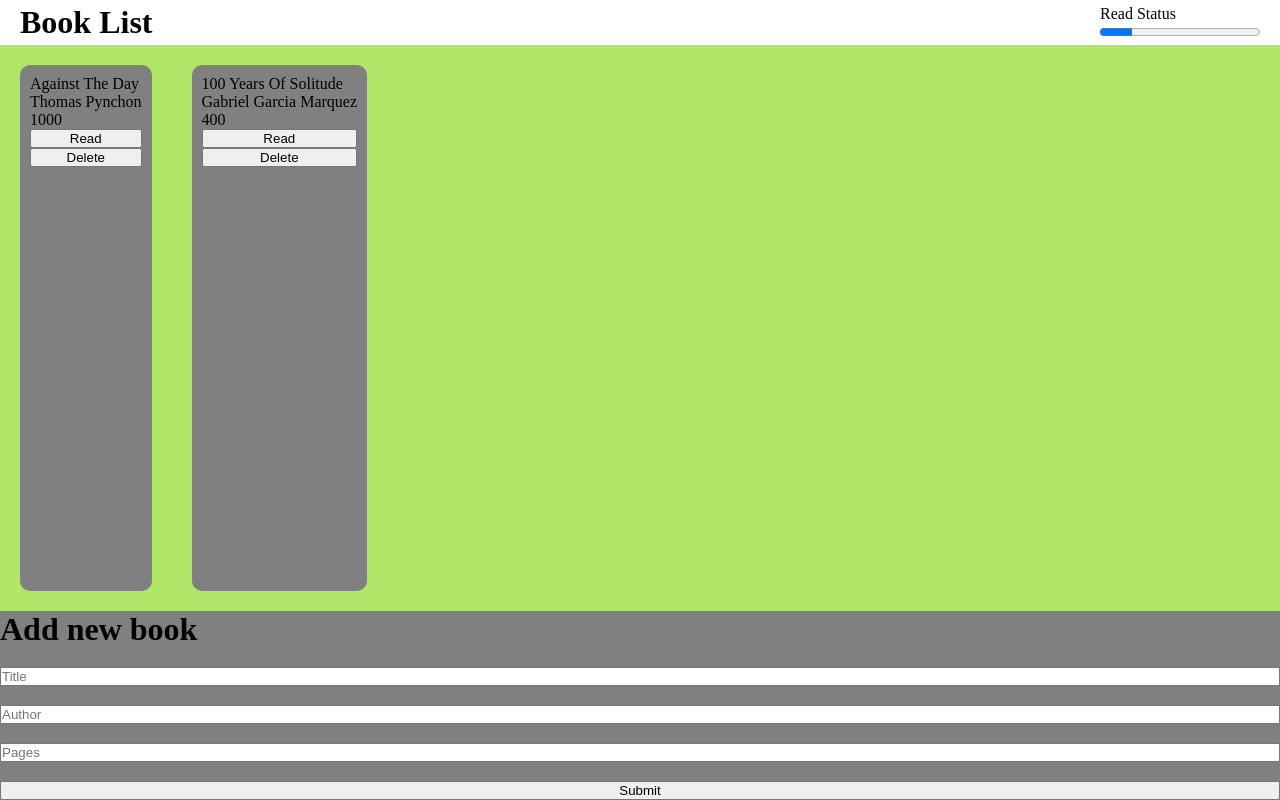
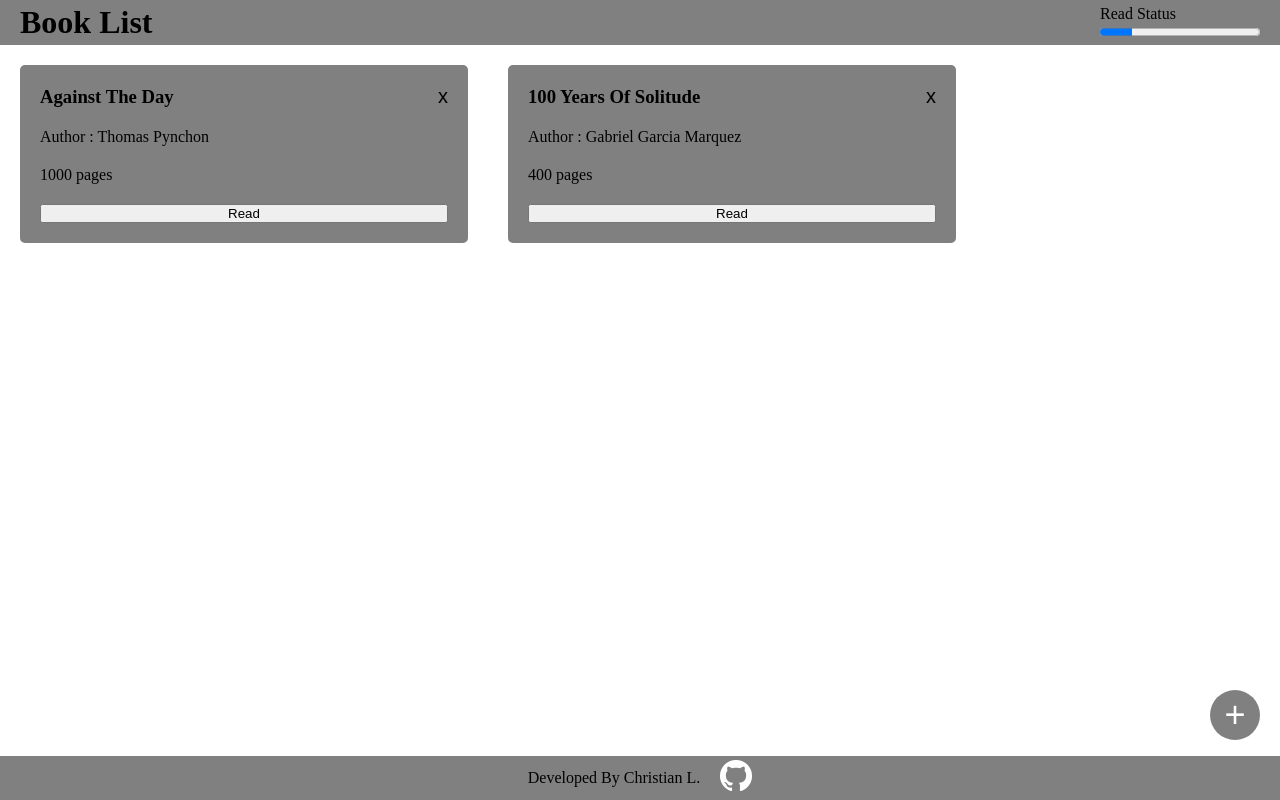
Before and after one commit to LucianiChristian/Library, a plain HTML site: page index.html in a window 1280 px wide. Drawn offline with Linux system fonts and the light colour scheme.

Commit message:
Step 7 In Progress : Basic styling of page 50% done.

```diff
--- a/index.html
+++ b/index.html
@@ -18,6 +18,16 @@
     </header>
     <div class="library">
     </div>
+    <button class="add-book">
+        +
+    </button>
+
+    <footer>
+        <p>Developed By Christian L.</p>
+        <a href="https://github.com/LucianiChristian">
+            <img src="images/GitHub-Mark-Light-32px.png" alt="GitHub Logo">
+        </a>
+    </footer>
     <form class="book-form" action="javascript:addBookFromForm()">
         <h1>Add new book</h1>
         <input type="text" class="title-field" placeholder="Title" required>
--- a/script.js
+++ b/script.js
@@ -84,34 +84,38 @@ function addBookCard(currentBook, index) {
         libraryContainer.appendChild(bookCard);
 
         // Create details of the card div
-        const bookTitle = document.createElement('p');
+        const topDiv = document.createElement('div');
+        topDiv.classList.add('top-div');
+
+        const deleteButton = document.createElement('button');
+        deleteButton.classList.add('delete-button');
+        deleteButton.setAttribute('type', 'button');
+        deleteButton.textContent = 'x';
+
+        const bookTitle = document.createElement('h3');
         bookTitle.classList.add('book-title');
         bookTitle.textContent = currentBook.title;
 
         const bookAuthor = document.createElement('p');
         bookAuthor.classList.add('book-author');
-        bookAuthor.textContent = currentBook.author;
+        bookAuthor.textContent = 'Author : ' + currentBook.author;
 
         const bookPages = document.createElement('p');
         bookPages.classList.add('book-pages');
-        bookPages.textContent = currentBook.pages;
+        bookPages.textContent = currentBook.pages + ' pages';
 
         const readButton = document.createElement('button');
         readButton.classList.add('read-button');
         readButton.setAttribute('type', 'button');
         readButton.textContent = 'Read';
 
-        const deleteButton = document.createElement('button');
-        deleteButton.classList.add('delete-button');
-        deleteButton.setAttribute('type', 'button');
-        deleteButton.textContent = 'Delete';
-
         // Add the card div deatils to the card
-        bookCard.appendChild(bookTitle);
+        bookCard.appendChild(topDiv);
+        topDiv.appendChild(bookTitle);
+        topDiv.appendChild(deleteButton);
         bookCard.appendChild(bookAuthor);
         bookCard.appendChild(bookPages);
         bookCard.appendChild(readButton);
-        bookCard.appendChild(deleteButton);
 
         // Add the 'read' class if readStatus = true
         if(currentBook.readStatus === true) {
--- a/style.css
+++ b/style.css
@@ -19,6 +19,8 @@ header {
     align-items: center;
 
     padding: 4px 20px;
+
+    background-color: grey;
 }
 
 .library {
@@ -26,32 +28,73 @@ header {
 
     display: flex;
     flex-wrap: wrap;
-
-    /* Temporary for visualization */
-    background-color: rgb(176, 231, 104);
 }
 
 .book-form {
     flex: 1;
-    display: flex;
+    /* display: flex; */
+    display: none;
     flex-direction: column;
     justify-content: space-between;
-
-    /* Temporary for visualization */
-    background-color: grey;
 }
 
 .book {
     display: flex;
     flex-direction: column;
+    justify-content: space-between;
+
+    width: 35%;
+    height: 25%;
 
     /* Temporary for visualization */
     background-color: grey;
     margin: 20px;
-    border-radius: 10px;
-    padding: 10px;
+    border-radius: 5px;
+    padding: 20px;
+}
+    .book .top-div {
+        display: flex;
+        justify-content: space-between;
+        align-items: center;
+    }
+    .book .delete-button {
+        font-size: 20px;
+
+        border: none;
+        background-color: rgba(128, 128, 128, 0);
+
+        cursor: pointer;
+    }
+
+.add-book {
+    position: fixed;
+    right: 20px;
+    bottom: 60px;
+    width: 50px;
+    height: 50px;
+    border-radius: 50%;
+    border: none;
+
+    font-size: 36px;
+
+    background-color: grey;
+    color: white;
+
+    cursor: pointer;
+}
+
+footer {
+    display:flex;
+    justify-content: center;
+    align-items: center;
+    gap: 20px;
+
+    padding: 4px 0px;
+
+    background-color: grey;
 }
 
 .read {
     background-color: green;
+    color: white;
 }
```
Also changed, not shown: images/GitHub-Mark-Light-32px.png (added).
